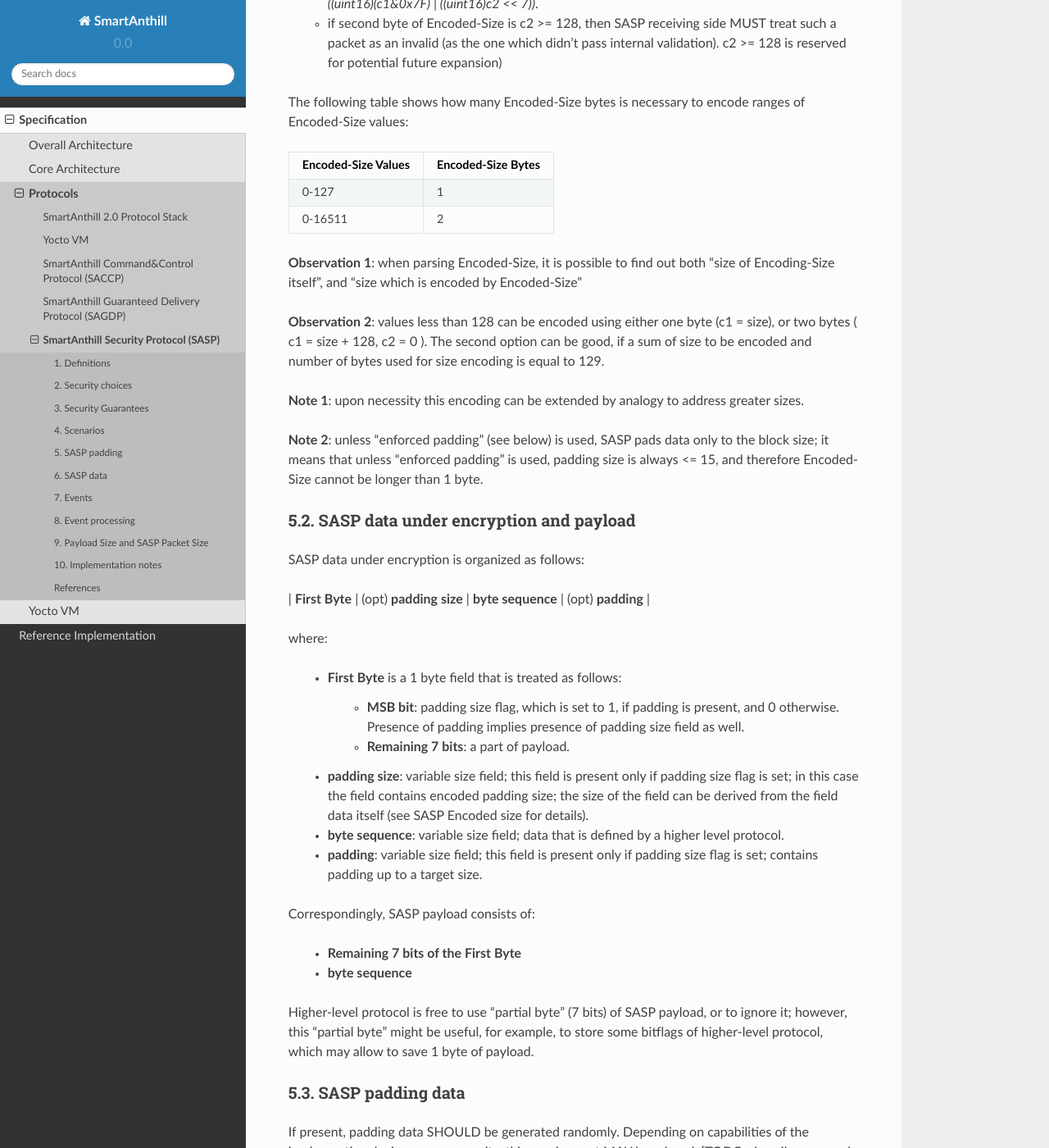
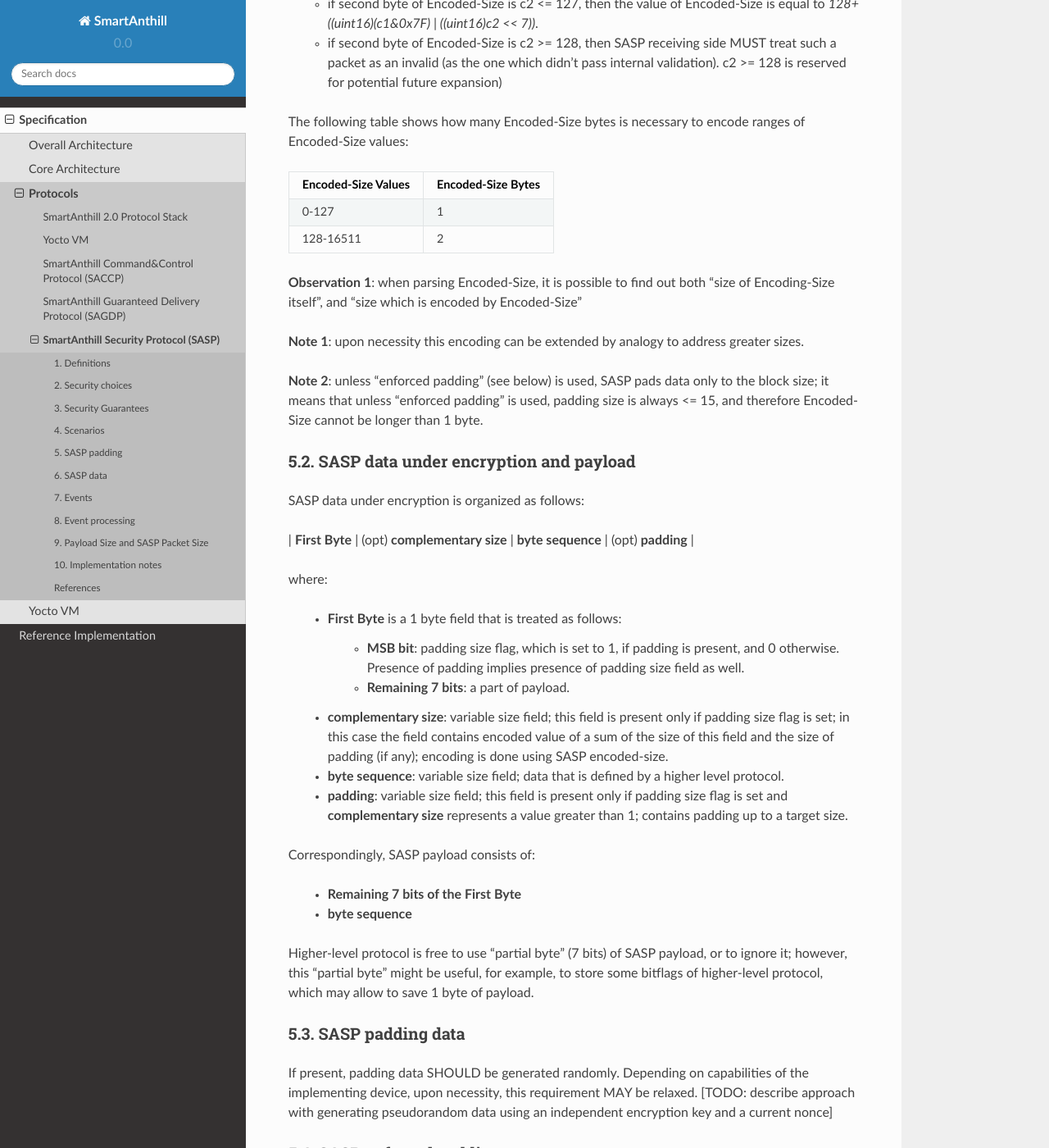
Before and after one commit to smartanthill/smartanthill2_0, a Sphinx documentation site: the page built from docs/design-documents/protocols/sasp.rst, in a window 1280 px wide and 1400 px high, scrolled down 6159 px. Shown: the whole window at 82% size. Built offline with Sphinx 7.4.7 and the Read the Docs theme 2.0.0, drawn with Linux system fonts in a browser that asks for light colours; some of the changed text lies outside the part shown.

Commit message:
SASP: reverting to the initial meaning of the encoded size and a new interpretation of size field

```diff
--- a/docs/design-documents/protocols/sasp.rst
+++ b/docs/design-documents/protocols/sasp.rst
@@ -165,12 +165,13 @@ TODO: exact format of 'Error "Old Nonce" Message'
 5.1. SASP Encoded-Size
 ^^^^^^^^^^^^^^^^^^^^^^
 
-SASP Encoded-Size is a variable-length encoding of sizes (with the idea being somewhat similar to the idea behind UTF-8). Namely:
+SASP Encoded-Size is a variable-length encoding of sizes (with the idea being somewhat similar to the idea behind UTF-8; it is also identical to the Yocto VM Encoded-Size as described in
+:ref:`sayoctovm` ). Namely:
 
 * if first byte of Encoded-Size is c1 <= 127, then the value of Encoded-size is equal to c1
 * if first byte of Encoded-Size is c1 >= 128, then the next byte c2 is needed:
 
-  + if second byte of Encoded-Size is c2 <= 127, then the value of Encoded-Size is equal to *((uint16)(c1&0x7F) | ((uint16)c2 << 7))*.
+  + if second byte of Encoded-Size is c2 <= 127, then the value of Encoded-Size is equal to *128+((uint16)(c1&0x7F) | ((uint16)c2 << 7))*.
   + if second byte of Encoded-Size is c2 >= 128, then SASP receiving side MUST treat such a packet as an invalid (as the one which didn't pass internal validation). c2 >= 128 is reserved for potential future expansion)
 
 
@@ -181,12 +182,10 @@ The following table shows how many Encoded-Size bytes is necessary to encode ran
 +====================+=====================+
 | 0-127              | 1                   |
 +--------------------+---------------------+
-| 0-16511            | 2                   |
+| 128-16511          | 2                   |
 +--------------------+---------------------+
 
 **Observation 1**: when parsing Encoded-Size, it is possible to find out both "size of Encoding-Size itself", and "size which is encoded by Encoded-Size"
-
-**Observation 2**: values less than 128 can be encoded using either one byte (c1 = size), or two bytes ( c1 = size + 128, c2 = 0 ). The second option can be good, if a sum of size to be encoded and number of bytes used for size encoding is equal to 129.
 
 **Note 1**:  upon necessity this encoding can be extended by analogy to address greater sizes.
 
@@ -197,7 +196,7 @@ The following table shows how many Encoded-Size bytes is necessary to encode ran
 
 SASP data under encryption is organized as follows:
 
-\| **First Byte** \| (opt) **padding size** \| **byte sequence** \| (opt) **padding** \|
+\| **First Byte** \| (opt) **complementary size** \| **byte sequence** \| (opt) **padding** \|
 
 where:
 
@@ -206,9 +205,9 @@ where:
      * **MSB bit**: padding size flag, which is set to 1, if padding is present, and 0 otherwise. Presence of padding implies presence of padding size field as well.
      * **Remaining 7 bits**: a part of payload.
 
-  * **padding size**: variable size field; this field is present only if padding size flag is set; in this case the field contains encoded padding size; the size of the field can be derived from the field data itself (see SASP Encoded size for details).
+  * **complementary size**: variable size field; this field is present only if padding size flag is set; in this case the field contains encoded value of a sum of the size of this field and the size of padding (if any); encoding is done using SASP encoded-size.
   * **byte sequence**: variable size field; data that is defined by a higher level protocol.
-  * **padding**: variable size field; this field is present only if padding size flag is set; contains padding up to a target size.
+  * **padding**: variable size field; this field is present only if padding size flag is set and **complementary size** represents a value greater than 1; contains padding up to a target size.
 
 Correspondingly, SASP payload consists of:
 
```
